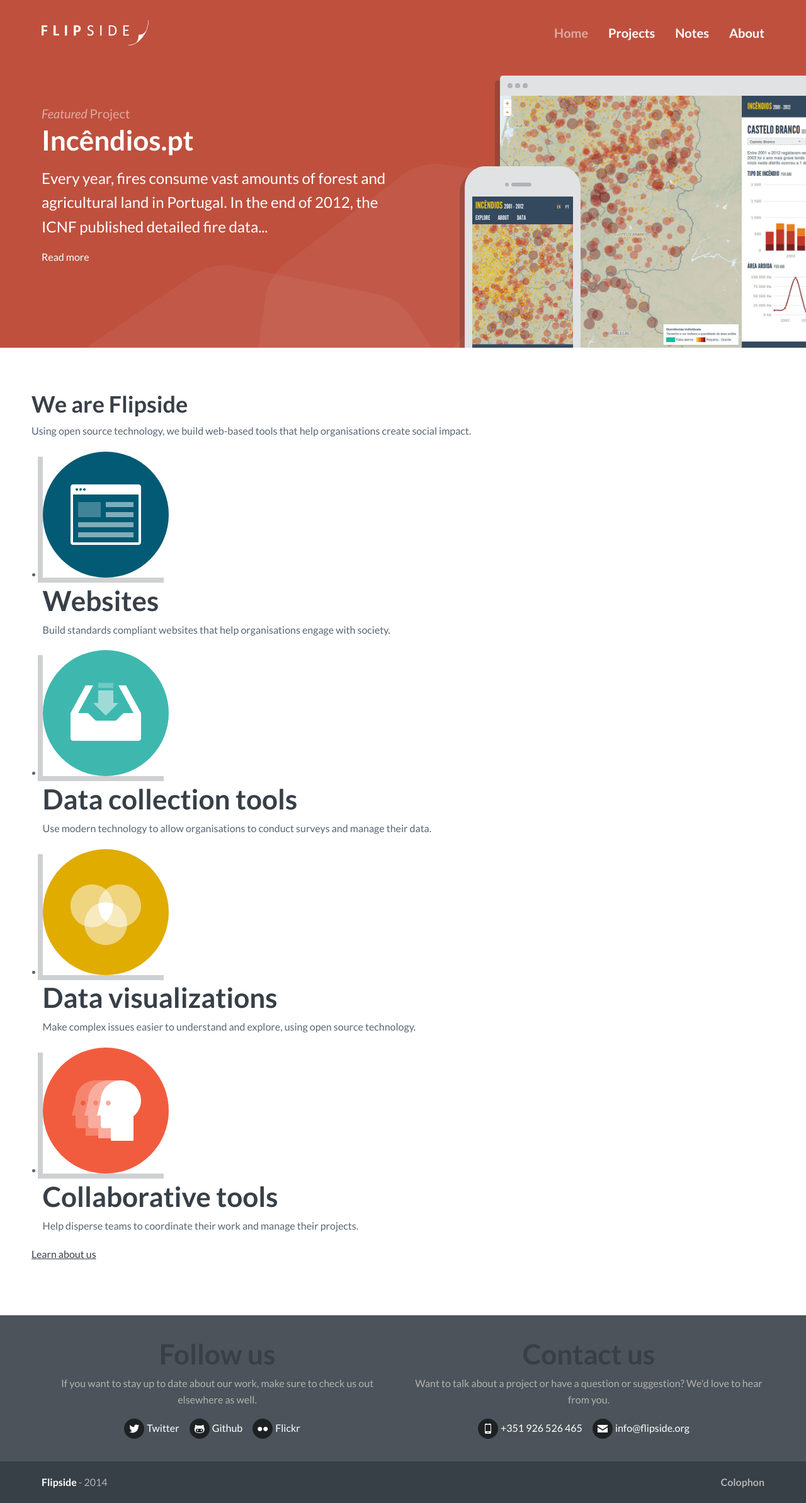
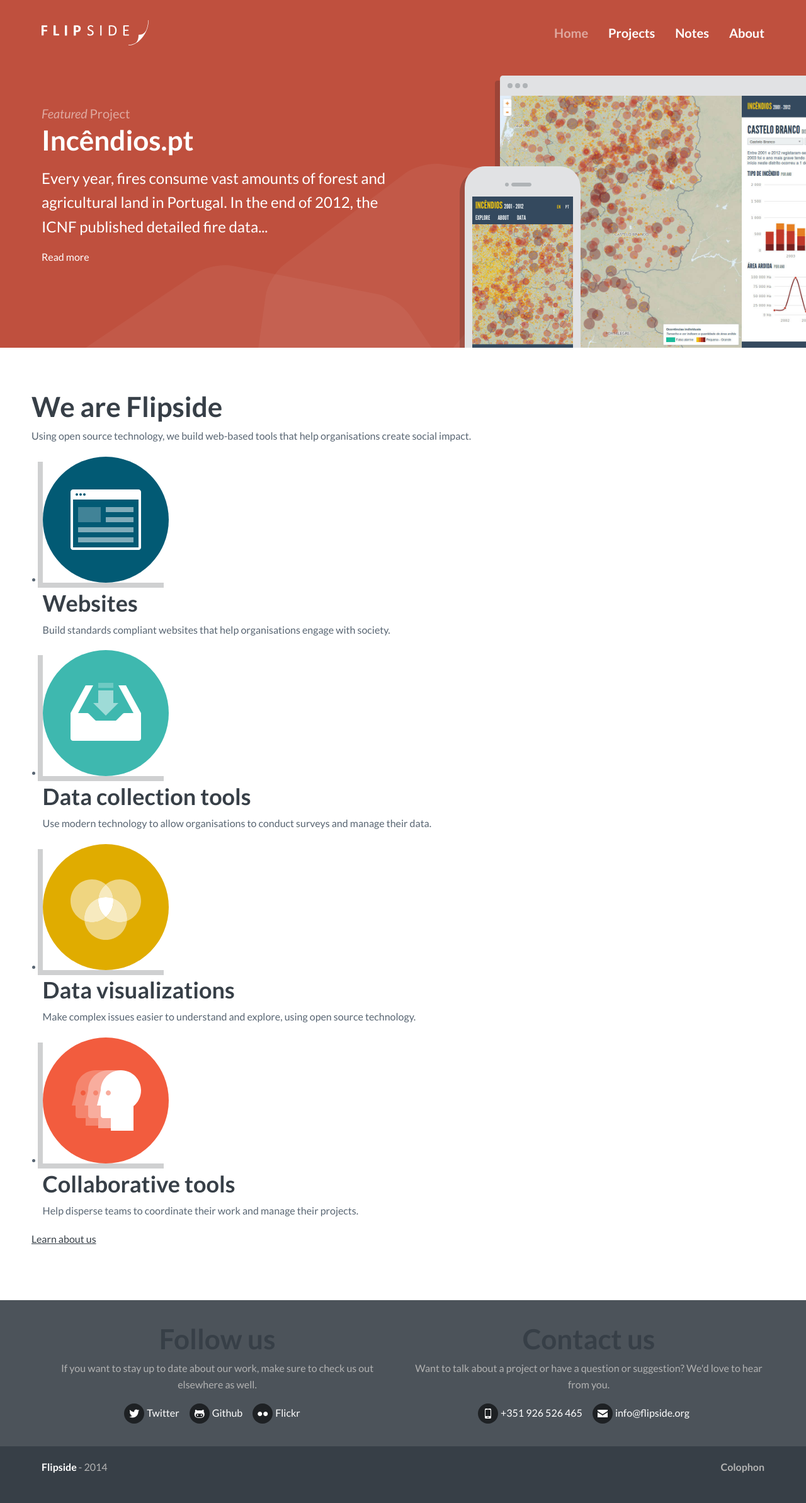
Before and after one commit to flipside-org/flipside.org, a Jekyll site: the page built from index.html, in a window 1280 px wide. Shown: the whole page at 63% size. Built offline with Jekyll 4.4.1, drawn with Linux system fonts in a browser that asks for light colours; after the commit the page ends 2362 px from its top, so only the background shows below that.

Commit message:
Some optimizations after review with @ricardomestre

```diff
--- a/index.html
+++ b/index.html
@@ -9,40 +9,38 @@
 
 <div class="front row">
   <div class="tag-line">
-    <h2>We are Flipside</h2>
+    <h1>We are Flipside</h1>
     <p>Using open source technology, we build web-based tools that help organisations create social impact.</p>
   </div>
-  <div class="what-we-do">
   <ul>
     <li>
       <div class="img-wrapper">
         <img src="images/illu-disc-website.svg" />
       </div>
-        <h1>Websites</h1>
+      <h2>Websites</h2>
       <p>Build standards compliant websites that help organisations engage with society.</p>
     </li>
     <li>
       <div class="img-wrapper">
         <img src="images/illu-disc-collection.svg" />
       </div>
-        <h1>Data collection tools</h1>
+      <h2>Data collection tools</h2>
       <p>Use modern technology to allow organisations to conduct surveys and manage their data.</p>
     </li>
     <li>
       <div class="img-wrapper">
         <img src="images/illu-disc-visualization.svg" />
       </div>
-        <h1>Data visualizations</h1>
+      <h2>Data visualizations</h2>
       <p>Make complex issues easier to understand and explore, using open source technology.</p>
     </li>
     <li>
       <div class="img-wrapper">
         <img src="images/illu-disc-collaboration.svg" />
       </div>
-        <h1>Collaborative tools</h1>
+      <h2>Collaborative tools</h2>
       <p>Help disperse teams to coordinate their work and manage their projects.</p>
     </li>
   </ul>
   <p><a href="/about" class="cta-bttn">Learn about us</a></p>
 </div>
-</div>
```
Also changed, not shown: src/sass/_styles.scss (+10 -9 lines). Lines whose indentation alone changed are shown as unchanged.
